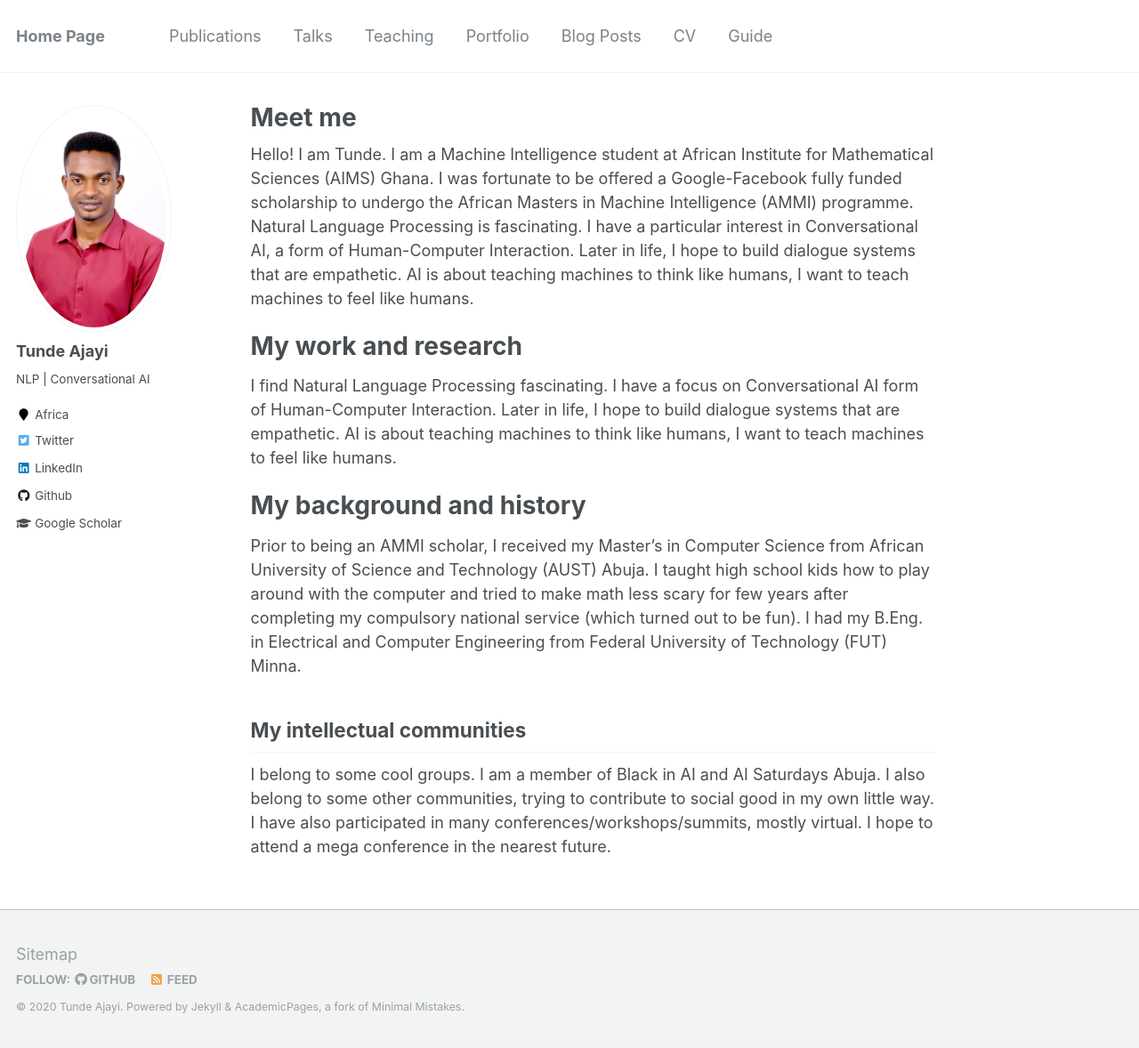
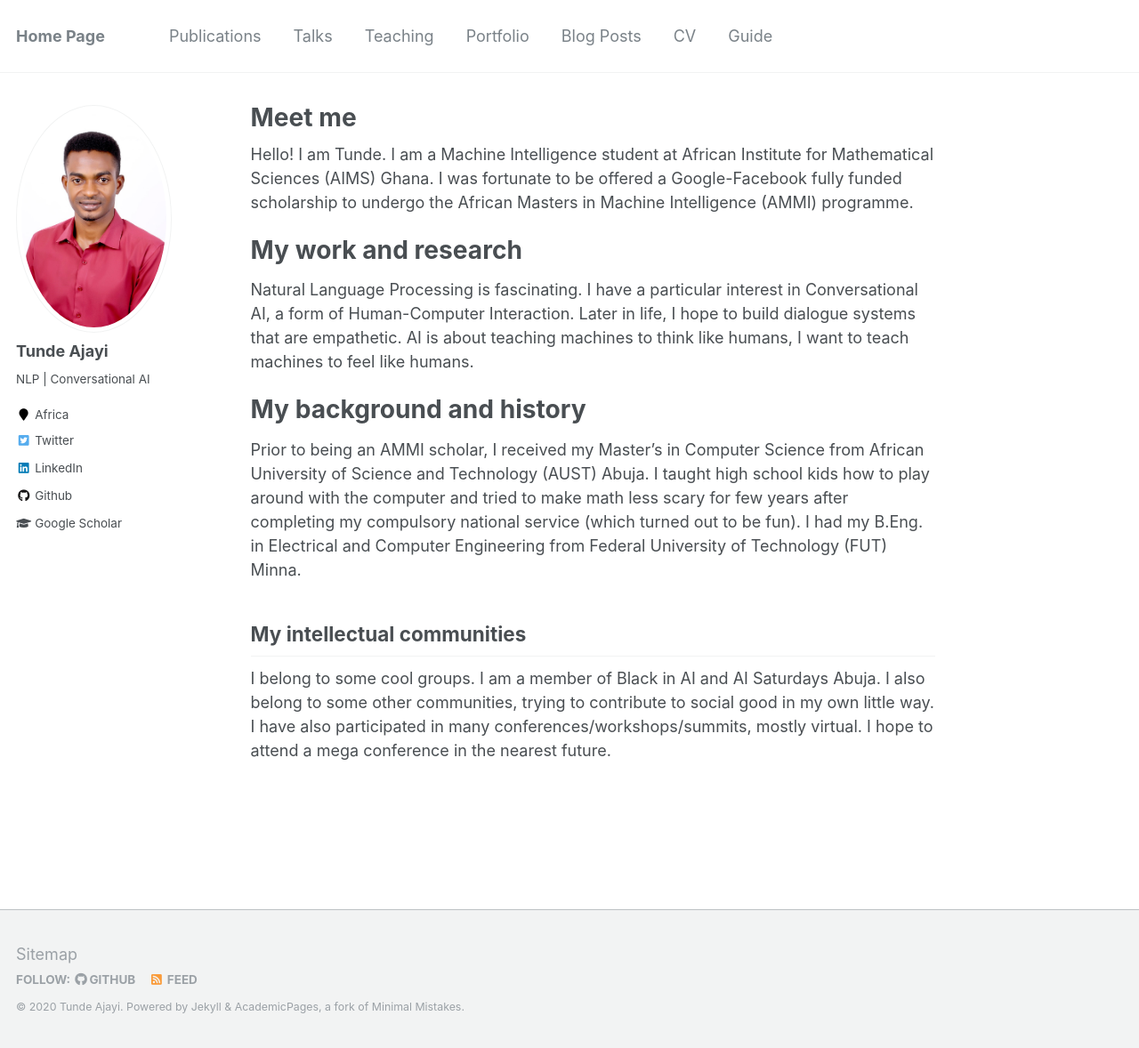
Before and after one commit to tundeajayi/tundeajayi.github.io, a Jekyll site: the page built from _pages/about.md, in a window 1280 px wide and 1178 px high. Shown: the whole window at 89% size. Built offline with Jekyll 4.4.1, drawn with Linux system fonts in a browser that asks for light colours.

Commit message:
updated home page

```diff
--- a/_pages/about.md
+++ b/_pages/about.md
@@ -8,12 +8,12 @@ redirect_from:
   - /about.html
 ---
 <!-- This is the front page of a website that is powered by the [academicpages template](https://github.com/academicpages/academicpages.github.io) and hosted on GitHub pages. [GitHub pages](https://pages.github.com) is a free service in which websites are built and hosted from code and data stored in a GitHub repository, automatically updating when a new commit is made to the respository. This template was forked from the [Minimal Mistakes Jekyll Theme](https://mmistakes.github.io/minimal-mistakes/) created by Michael Rose, and then extended to support the kinds of content that academics have: publications, talks, teaching, a portfolio, blog posts, and a dynamically-generated CV. You can fork [this repository](https://github.com/academicpages/academicpages.github.io) right now, modify the configuration and markdown files, add your own PDFs and other content, and have your own site for free, with no ads! An older version of this template powers my own personal website at [stuartgeiger.com](http://stuartgeiger.com), which uses [this Github repository](https://github.com/staeiou/staeiou.github.io). -->
-Hello! I am Tunde. I am a Machine Intelligence student at African Institute for Mathematical Sciences (AIMS) Ghana. I was fortunate to be offered a Google-Facebook fully funded scholarship to undergo the African Masters in Machine Intelligence (AMMI) programme. Natural Language Processing is fascinating. I have a particular interest in Conversational AI, a form of Human-Computer Interaction. Later in life, I hope to build dialogue systems that are empathetic. AI is about teaching machines to think like humans, I want to teach machines to feel like humans.
+Hello! I am Tunde. I am a Machine Intelligence student at African Institute for Mathematical Sciences (AIMS) Ghana. I was fortunate to be offered a Google-Facebook fully funded scholarship to undergo the African Masters in Machine Intelligence (AMMI) programme.
 
 My work and research
 ======
 <!-- Like many other Jekyll-based GitHub Pages templates, academicpages makes you separate the website's content from its form. The content & metadata of your website are in structured markdown files, while various other files constitute the theme, specifying how to transform that content & metadata into HTML pages. You keep these various markdown (.md), YAML (.yml), HTML, and CSS files in a public GitHub repository. Each time you commit and push an update to the repository, the [GitHub pages](https://pages.github.com/) service creates static HTML pages based on these files, which are hosted on GitHub's servers free of charge. -->
-I find Natural Language Processing fascinating. I have a focus on Conversational AI form of Human-Computer Interaction. Later in life, I hope to build dialogue systems that are empathetic. AI is about teaching machines to think like humans, I want to teach machines to feel like humans.
+Natural Language Processing is fascinating. I have a particular interest in Conversational AI, a form of Human-Computer Interaction. Later in life, I hope to build dialogue systems that are empathetic. AI is about teaching machines to think like humans, I want to teach machines to feel like humans.
 
 
 <!-- Many of the features of dynamic content management systems (like Wordpress) can be achieved in this fashion, using a fraction of the computational resources and with far less vulnerability to hacking and DDoSing. You can also modify the theme to your heart's content without touching the content of your site. If you get to a point where you've broken something in Jekyll/HTML/CSS beyond repair, your markdown files describing your talks, publications, etc. are safe. You can rollback the changes or even delete the repository and start over -- just be sure to save the markdown files! Finally, you can also write scripts that process the structured data on the site, such as [this one](https://github.com/academicpages/academicpages.github.io/blob/master/talkmap.ipynb) that analyzes metadata in pages about talks to display [a map of every location you've given a talk](https://academicpages.github.io/talkmap.html). -->
```
